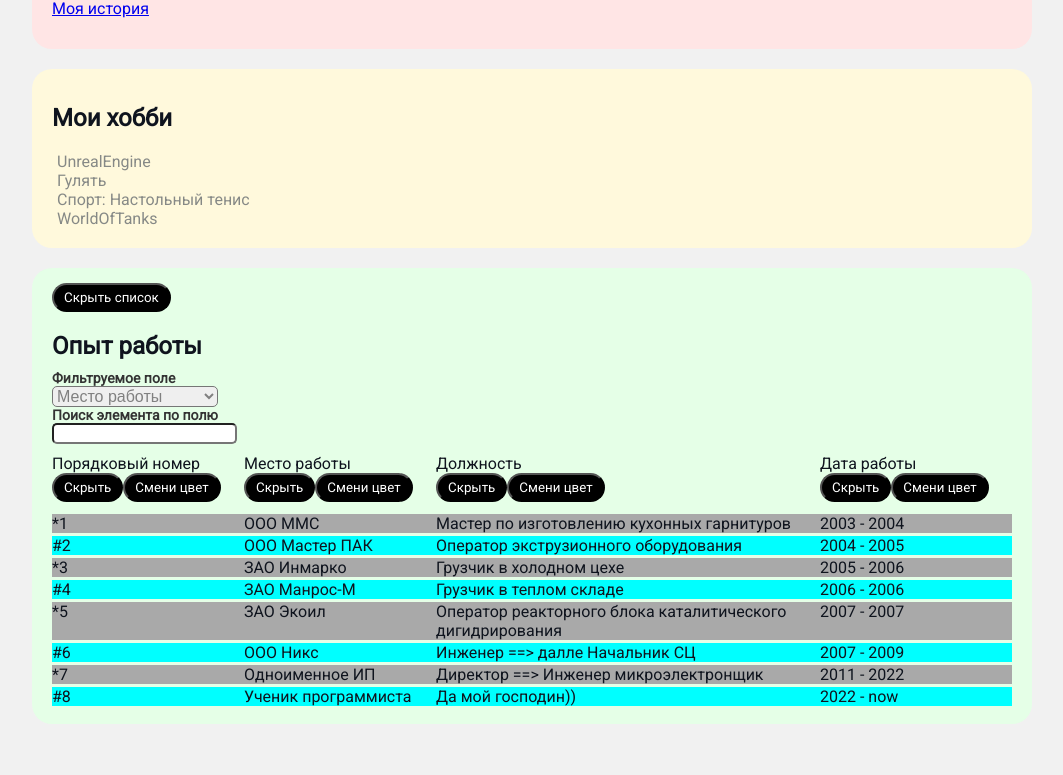
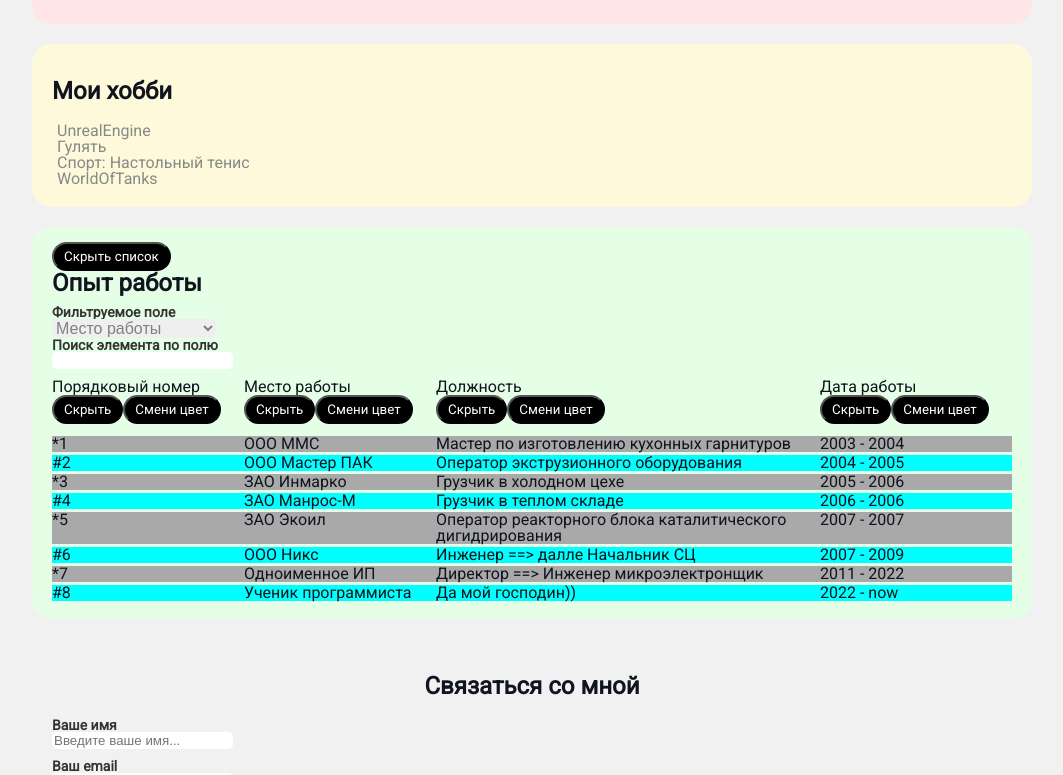
Before and after one commit to demilisher1/my-app, a React (Create React App) app: page / in a window 1280 px wide. Shown: the part 333-1108 px from the top of the page, without its empty margins (108-1171 px from the left). Built offline with nearby package versions, Linux system fonts and the light colour scheme.

Commit message:
не понимаю как стили сделать(((

```diff
--- a/src/components/Main/components/Contact/components/FormContact.js
+++ b/src/components/Main/components/Contact/components/FormContact.js
@@ -21,15 +21,16 @@
         })
     }
 
-    onFocus = event => {
+    onFocus = (event) => {
         console.log(event)
+
     }
-
 
     render() {
         const {nameValue, emailValue} = this.state;
         return (
             <form onSubmit={this.handleSubmit} className={style.formGroup}>
+              <div className={style.root}>
                   <Label title={'Ваше имя'} >
                       <Input
                           onFocus={this.onFocus}
@@ -49,6 +50,7 @@
                           placeholder="Введите ваш email..."
                       />
                   </Label>
+              </div>
                 <Label title={'Введите ваш текст'}>
                     <textarea  cols="15" rows="2"></textarea>
                 </Label>
--- a/src/components/Main/components/Contact/components/FormContact.module.css
+++ b/src/components/Main/components/Contact/components/FormContact.module.css
@@ -1,23 +1,16 @@
-/*.row {*/
-/*    display: flex;*/
-/*    margin-bottom: 20px;*/
-/*}*/
+.root {
 
-/*.row > .formGroup {*/
-/*    width: 50%;*/
-/*    margin-right: 10px;*/
-/*}*/
+}
 
 
 
-.formGroup input,
-.formGroup textarea {
-    width: 100%;
-    box-sizing: border-box;
-    color: #000;
-    padding: 15px 0 10px;
-    outline: none;
-    font-size: 14px;
-    font-weight: bold;
-    background: transparent;
-}
+/*.formGroup input,*/
+/*.formGroup textarea {*/
+/*    width: 100%;*/
+/*    box-sizing: border-box;*/
+/*    color: #000;*/
+/*    padding: 15px 0 10px;*/
+/*    outline: none;*/
+/*    font-size: 14px;*/
+/*    font-weight: bold;*/
+/*}*/
--- a/src/components/Main/components/Works/components/WorksFilter/WorksFilter.js
+++ b/src/components/Main/components/Works/components/WorksFilter/WorksFilter.js
@@ -5,7 +5,6 @@
 import style from './WorksFilter.module.css';
 import {connect} from "react-redux";
 import {changeDataState, setIncomingData} from "../../../../../../store/worksTableSlice/worksTableSlice";
-
 
 class WorksFilter extends React.Component {
     state = {
@@ -38,7 +37,6 @@
         })
     };
 
-
     render() {
         const { head } = this.props;
         const {searchValue, selectValue} = this.state;
@@ -51,7 +49,6 @@
                         options={head}
                         field="selectValue"
                         handleChange={this.handleChange}
-
                     />
                 </Label>
                 <Label title="Поиск элемента по полю">
--- a/src/components/common/Input/Input.js
+++ b/src/components/common/Input/Input.js
@@ -29,7 +29,9 @@
 
 
     handleFocus = (event) => {
-        this.props.onFocus(event)
+        if (this.props.onFocus) {
+            this.props.onFocus(event)
+        }
         this.setState({
             focused: true
         })
@@ -48,6 +50,7 @@
         if(this.state.focused){
             className += style.onFocus
         }
+
 
         return (
             <input
--- a/src/components/common/Label/Label.js
+++ b/src/components/common/Label/Label.js
@@ -6,14 +6,14 @@
     render() {
         const {title, children} = this.props
         return (
-            <label className={style.root}>
+            <div className={style.root}>
                 <div>
                     {title}
                 </div>
                 <div>
                     {children}
                 </div>
-            </label>
+            </div>
         )
     }
 }
--- a/src/components/common/Select/Select.js
+++ b/src/components/common/Select/Select.js
@@ -3,19 +3,40 @@
 import style from "./Select.module.css"
 
 class Select extends React.Component {
+    state = {
+        focused: false
+    }
 
     handleChange = event => {
         const { handleChange, field } = this.props
         handleChange(event.target.value, field, event)
     }
 
+    handleFocus = (event) => {
+        this.setState({
+            focused: true
+        })
+    }
+
+    handleBlur = event => {
+        this.setState({
+            focused: false
+        })
+    }
+
     render() {
+        let className = `${style.root} `;
+        if(this.state.focused){
+            className += style.onFocus
+        }
         const {options, value} = this.props;
         return (
             <select
+                onFocus={this.handleFocus}
+                onBlur={this.handleBlur}
+                className={className}
                 value={value}
                 onChange={this.handleChange}
-                className={style.root}
             >
                 {options.map(item => (
                     <option key={item.column} value={item.column}>
--- a/src/index.css
+++ b/src/index.css
@@ -1,7 +1,2 @@
-body {
-    margin: 0;
-    color: #0f141e;
-    font-size: 16px;
-    font-weight: normal;
-    font-family: 'Roboto', sans-serif;
-}
+
+@import "reset.css";
--- /dev/null
+++ b/src/reset.css
@@ -0,0 +1,59 @@
+html, body, div, span, applet, object, iframe,
+h1, h2, h3, h4, h5, h6, p, blockquote, pre,
+a, abbr, acronym, address, big, cite, code,
+del, dfn, em, img, ins, kbd, q, s, samp,
+small, strike, strong, sub, sup, tt, var,
+b, u, i, center,
+dl, dt, dd, ol, ul, li,
+fieldset, form, label, legend,
+table, caption, tbody, tfoot, thead, tr, th, td,
+article, aside, canvas, details, embed,
+figure, figcaption, footer, header, hgroup,
+menu, nav, output, ruby, section, summary,
+time, mark, audio, video {
+    margin: 0;
+    padding: 0;
+    border: 0;
+    font-size: 100%;
+    font: inherit;
+    vertical-align: baseline;
+}
+/* HTML5 display-role reset for older browsers */
+article, aside, details, figcaption, figure,
+footer, header, hgroup, menu, nav, section {
+    display: block;
+}
+body {
+    line-height: 1;
+}
+ol, ul {
+    list-style: none;
+}
+blockquote, q {
+    quotes: none;
+}
+blockquote:before, blockquote:after,
+q:before, q:after {
+    content: '';
+    content: none;
+}
+table {
+    border-collapse: collapse;
+    border-spacing: 0;
+}
+
+input {
+    outline: none;
+    border: none;
+}
+select {
+    outline: none;
+    border: none;
+}
+body {
+    margin: 0;
+    color: #0f141e;
+    font-size: 16px;
+    font-weight: normal;
+    font-family: 'Roboto', sans-serif;
+}
```
Lines whose indentation alone changed are shown as unchanged.
